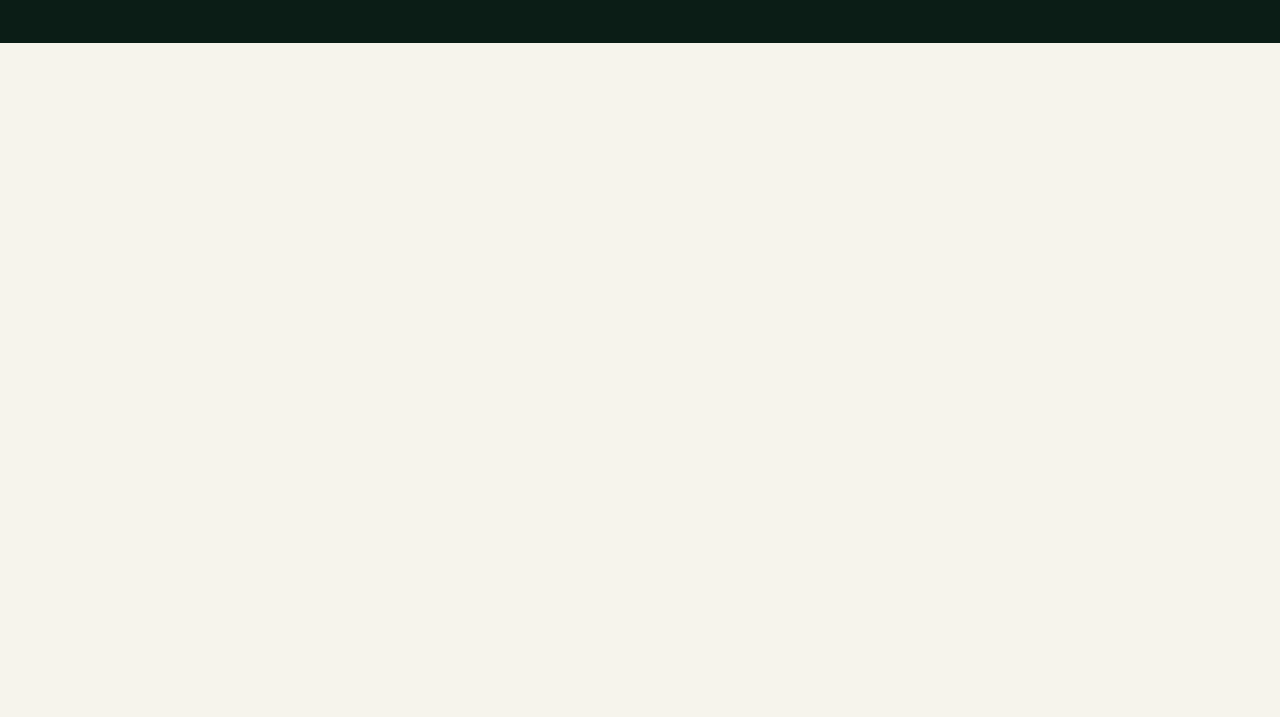
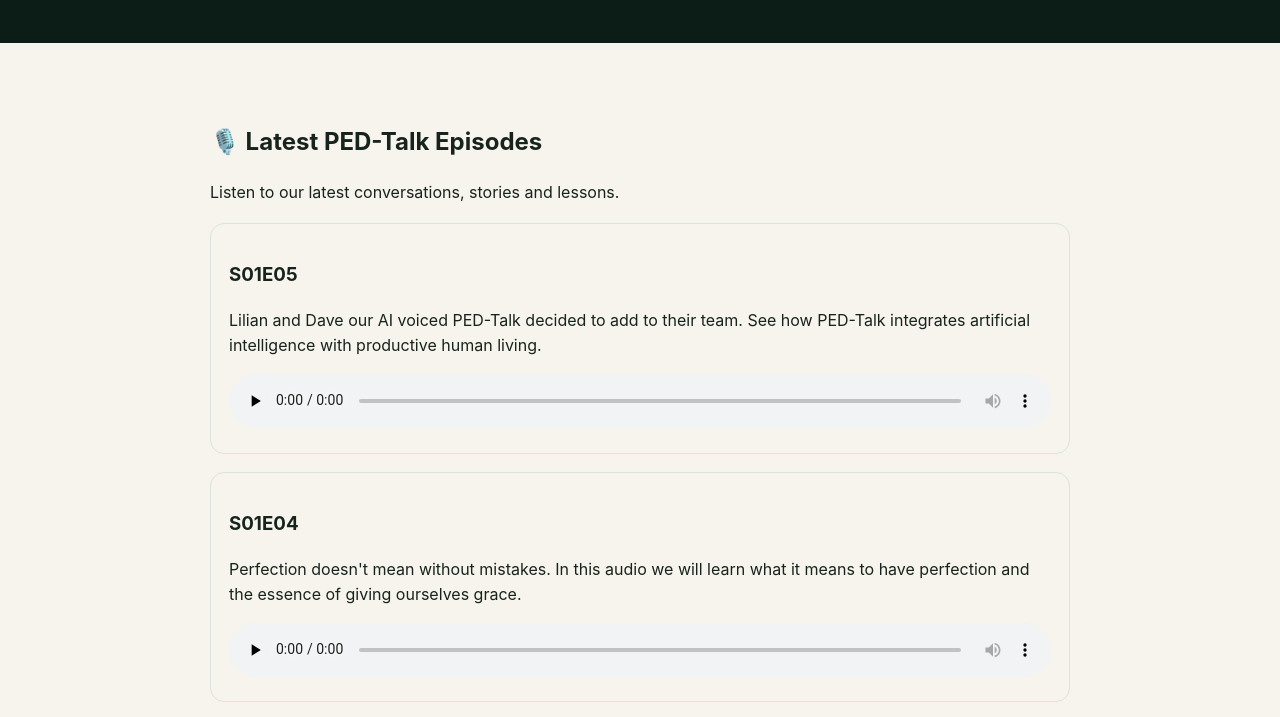
Before and after one commit to PED-TalkPodcast/PED-Talk-Website, a plain HTML site: page index.html in a window 1280 px wide. Shown: the part 2754-3471 px from the top of the page. Before the commit the page ends 2797 px from the top, so only its background shows below. Drawn offline with Linux system fonts and the light colour scheme.

Commit message:
Update index.html

```diff
--- a/index.html
+++ b/index.html
@@ -117,5 +117,68 @@
       menuBtn.textContent = "☰";
     }));
   </script>
+
+
+<section id="automatic-podcast" style="max-width:900px;margin:40px auto;padding:20px;">
+  <h2>🎙️ Latest PED-Talk Episodes</h2>
+  <p>Listen to our latest conversations, stories and lessons.</p>
+  <div id="podcast-episodes">Loading episodes...</div>
+</section>
+
+<script>
+(async function () {
+  const container = document.getElementById("podcast-episodes");
+
+  try {
+    const response = await fetch("./episodes.json");
+    if (!response.ok) throw new Error("Episode catalogue unavailable");
+
+    const data = await response.json();
+    const episodes = data.episodes || [];
+
+    if (!episodes.length) {
+      container.textContent = "New episodes will appear here soon.";
+      return;
+    }
+
+    container.innerHTML = "";
+
+    episodes.forEach(function (episode) {
+      const card = document.createElement("article");
+      card.style.cssText =
+        "padding:18px;margin:18px 0;border:1px solid #d8e5dc;border-radius:14px;";
+
+      const title = document.createElement("h3");
+      title.textContent = episode.title || "PED-Talk Episode";
+      card.appendChild(title);
+
+      if (episode.description) {
+        const description = document.createElement("p");
+        description.textContent = episode.description.replace(/<[^>]*>/g, "").slice(0, 220);
+        card.appendChild(description);
+      }
+
+      if (episode.audio) {
+        const player = document.createElement("audio");
+        player.controls = true;
+        player.preload = "none";
+        player.src = episode.audio;
+        player.style.width = "100%";
+        card.appendChild(player);
+      } else {
+        const message = document.createElement("p");
+        message.textContent = "Audio player is not available for this episode.";
+        card.appendChild(message);
+      }
+
+      container.appendChild(card);
+    });
+  } catch (error) {
+    container.textContent =
+      "We couldn't load episodes right now. Please try again later.";
+    console.error(error);
+  }
+})();
+</script>
 </body>
 </html>
```
